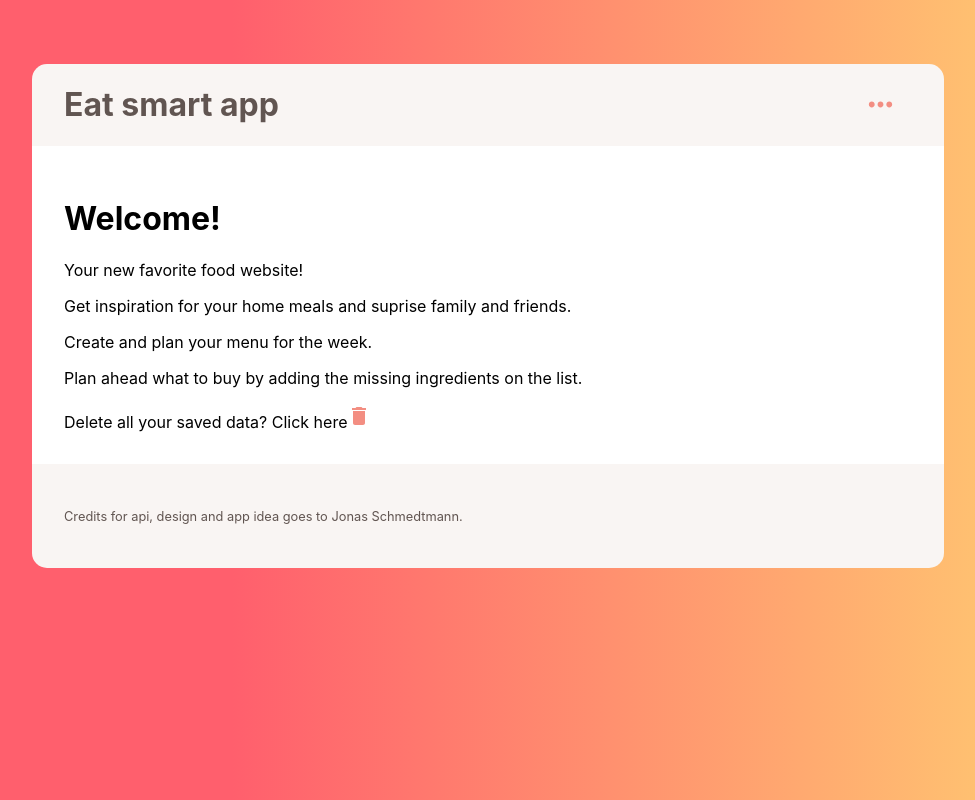
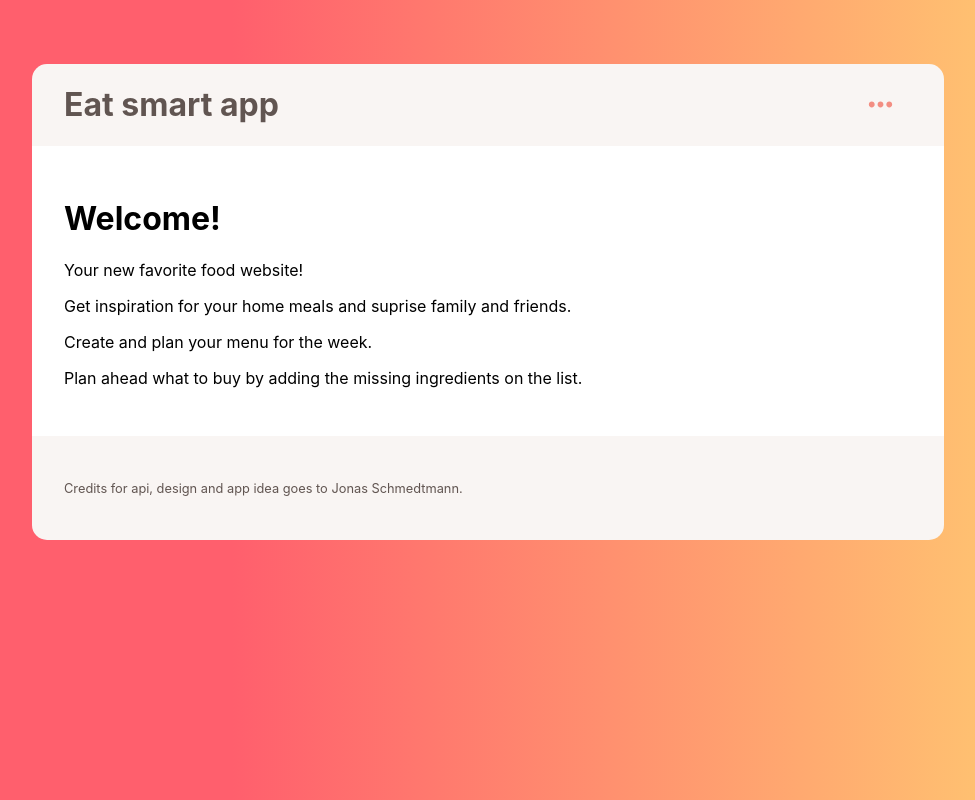
Before and after one commit to IoanaB82/at-smart-v2, a Next.js app: page / in a window 1280 px wide. Shown: the whole page, without its empty margins (152-1127 px from the left). Built offline with nearby package versions, Linux system fonts and the light colour scheme.

Commit message:
Update index.tsx

```diff
--- a/pages/index.tsx
+++ b/pages/index.tsx
@@ -10,12 +10,7 @@ export default function Home() {
       <p>
         Plan ahead what to buy by adding the missing ingredients on the list.
       </p>
-      Delete all your saved data? Click here
-      <DeleteIcon
-        style={{ cursor: "pointer" }}
-        color="primary"
-        onClick={() => window.localStorage.removeItem("state")}
-      />
+
     </div>
   );
 }
```
